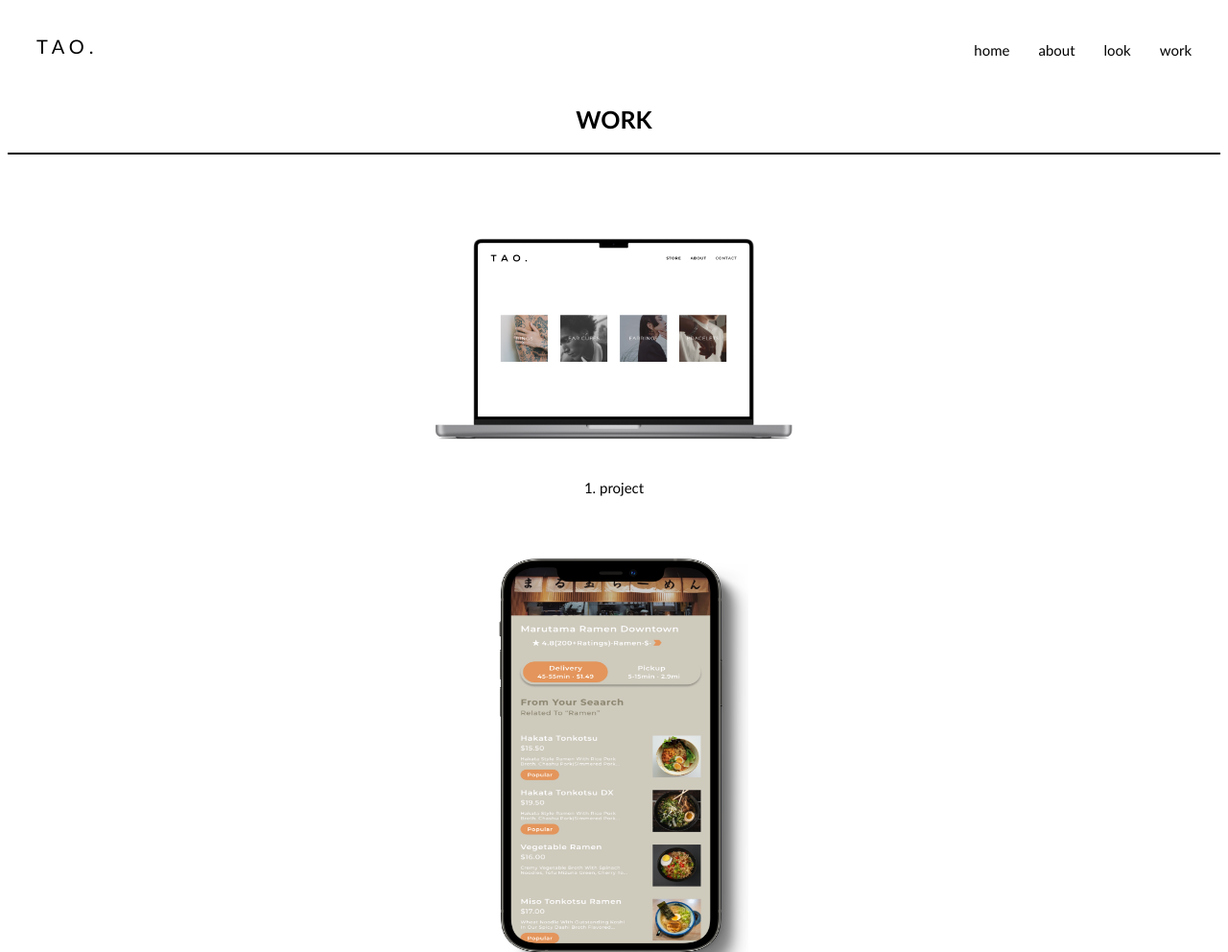
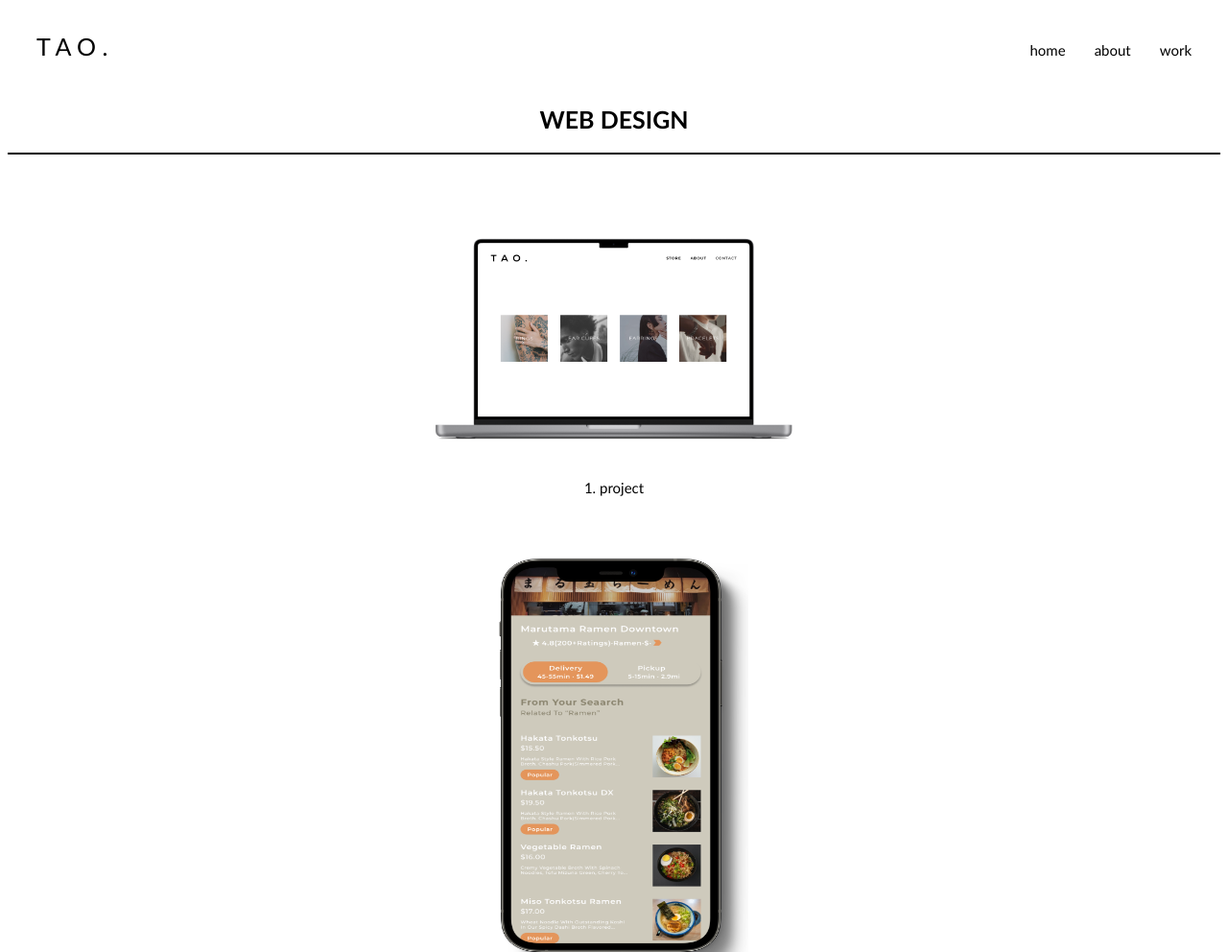
Before and after one commit to tao3939/tao3939.github.io, a plain HTML site: page story.html in a window 1280 px wide. Shown: the top 992 px of the page at 96% size. Drawn offline with Linux system fonts and the light colour scheme.

```diff
--- a/css/styles.css
+++ b/css/styles.css
@@ -20,7 +20,7 @@ body {
   color: black;
   float: left;
   line-height: 80px;
-  font-size: 20px;
+  font-size: 25px;
 }
 
 .header-list ul {
--- a/story.html
+++ b/story.html
@@ -14,14 +14,14 @@
       <ul>
         <li><a href="./index.html">home</a></li>
         <li><a href="./about.html">about</a></li>
-        <li><a href="./fashion.html">look</a></li>
-        <li><a href="./story.html">work</a></li>
+        <!-- <li><a href="./fashion.html">look</a></li> -->
+        <li><a href="./work.html">work</a></li>
       </ul>
     </div>
   </div>
 
   <div class="work">
-    <h2>WORK</h2>
+    <h2>WEB DESIGN</h2>
     <img class="pro1" src="work1.png">
     <div class="btn">
       <a href="./pro1.html">1. project</a>
```
Also changed, not shown: about.html (+2 -2 lines), fashion.html (+1 -2 lines), index.html (+2 -2 lines), pro1.html (+2 -2 lines), pro2.html (+2 -2 lines), style.html (+2 -2 lines), test-board.html (+2 -2 lines), IMG_0129.JPG (deleted), story1.png (deleted), スクリーンショット 2022-02-12 午後1.04.00.png (deleted).
